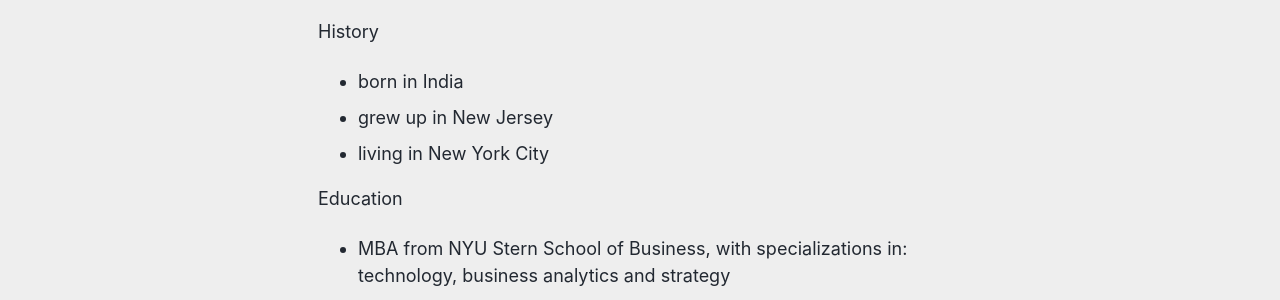
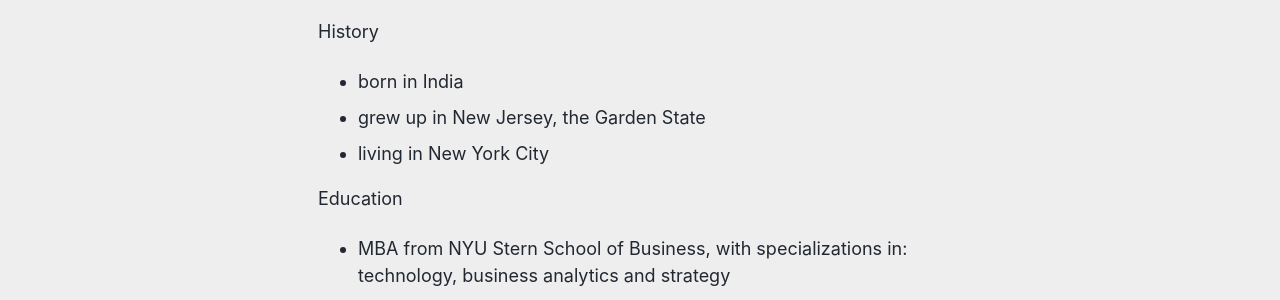
Before and after one commit to reshamas/reshamas.github.io, a Jekyll site: the page built from about/index.md, in a window 1280 px wide. Shown: the part 274-574 px from the top of the page. Built offline with Jekyll 4.4.1, drawn with Linux system fonts in a browser that asks for light colours.

Commit message:
Update index.md

```diff
--- a/about/index.md
+++ b/about/index.md
@@ -9,7 +9,7 @@
 
 History
 - born in India
-- grew up in New Jersey
+- grew up in New Jersey, the Garden State
 - living in New York City
 
 Education
```
